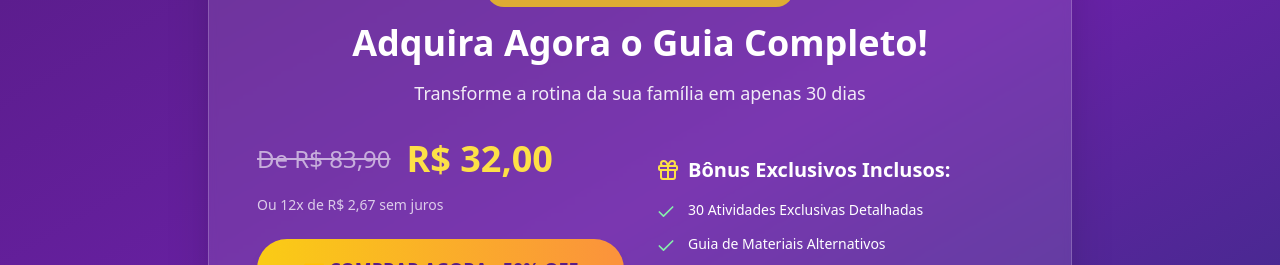
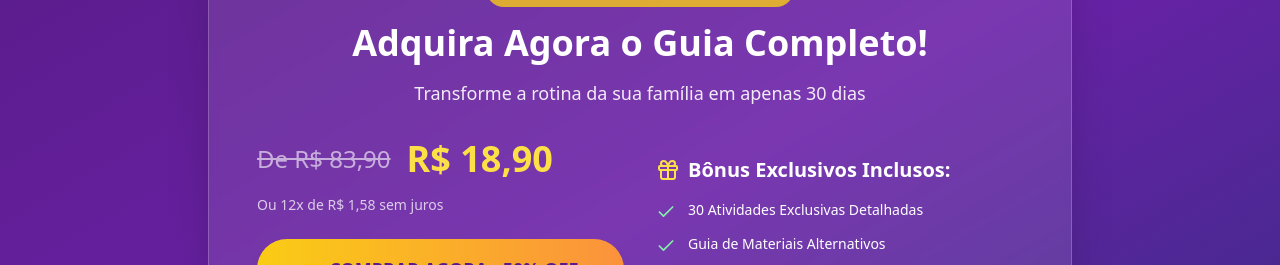
Before and after one commit to ViniZyym/kidie1, a React (Vite) app: page / in a window 1280 px wide. Shown: the part 1920-2185 px from the top of the page. Built offline with nearby package versions, Linux system fonts and the light colour scheme.

Commit message:
Alterar preço para R$ 18,90

```diff
--- a/src/components/OfferCard.tsx
+++ b/src/components/OfferCard.tsx
@@ -33,10 +33,10 @@ export default function OfferCard() {
               <div className="mb-6">
                 <div className="flex items-center justify-center md:justify-start space-x-4 mb-4">
                   <span className="text-2xl line-through opacity-60">De R$ 83,90</span>
-                  <span className="text-4xl font-bold text-yellow-300">R$ 32,00</span>
+                  <span className="text-4xl font-bold text-yellow-300">R$ 18,90</span>
                 </div>
                 <p className="text-center md:text-left text-sm opacity-75">
-                  Ou 12x de R$ 2,67 sem juros
+                  Ou 12x de R$ 1,58 sem juros
                 </p>
               </div>
 
```
